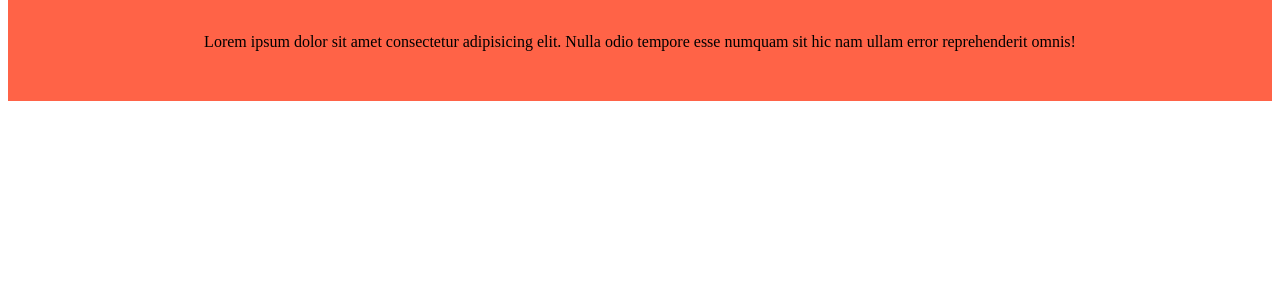
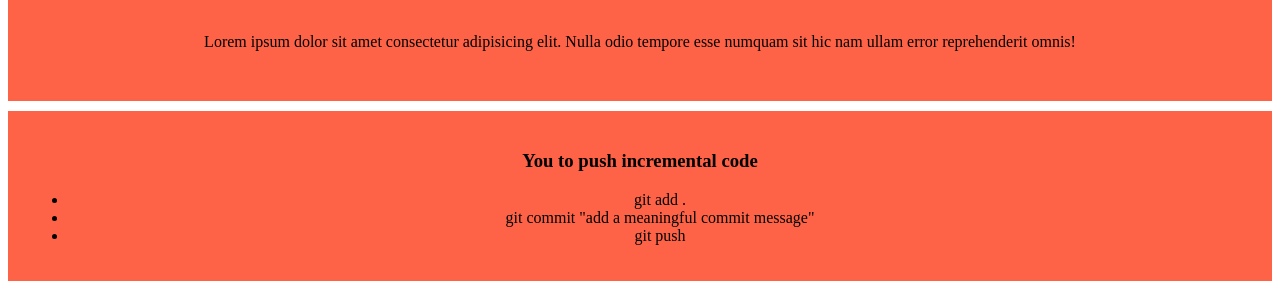
Before and after one commit to redowan11/my-simple-website, a plain HTML site: page index.html in a window 1280 px wide. Shown: the part 594-885 px from the top of the page. Before the commit the page ends 800 px from the top, so only its background shows below. Drawn offline with Linux system fonts and the light colour scheme.

Commit message:
added list of git commit

```diff
--- a/index.html
+++ b/index.html
@@ -19,5 +19,13 @@
         <h1>My Third Website</h1>
         <p>Lorem ipsum dolor sit amet consectetur adipisicing elit. Nulla odio tempore esse numquam sit hic nam ullam error reprehenderit omnis!</p>
     </div>
+    <div>
+        <h3>You to push incremental code</h3>
+        <ul>
+            <li>git add .</li>
+            <li>git commit "add a meaningful commit message"</li>
+            <li>git push</li>
+        </ul>
+    </div>
 </body>
 </html>
```
